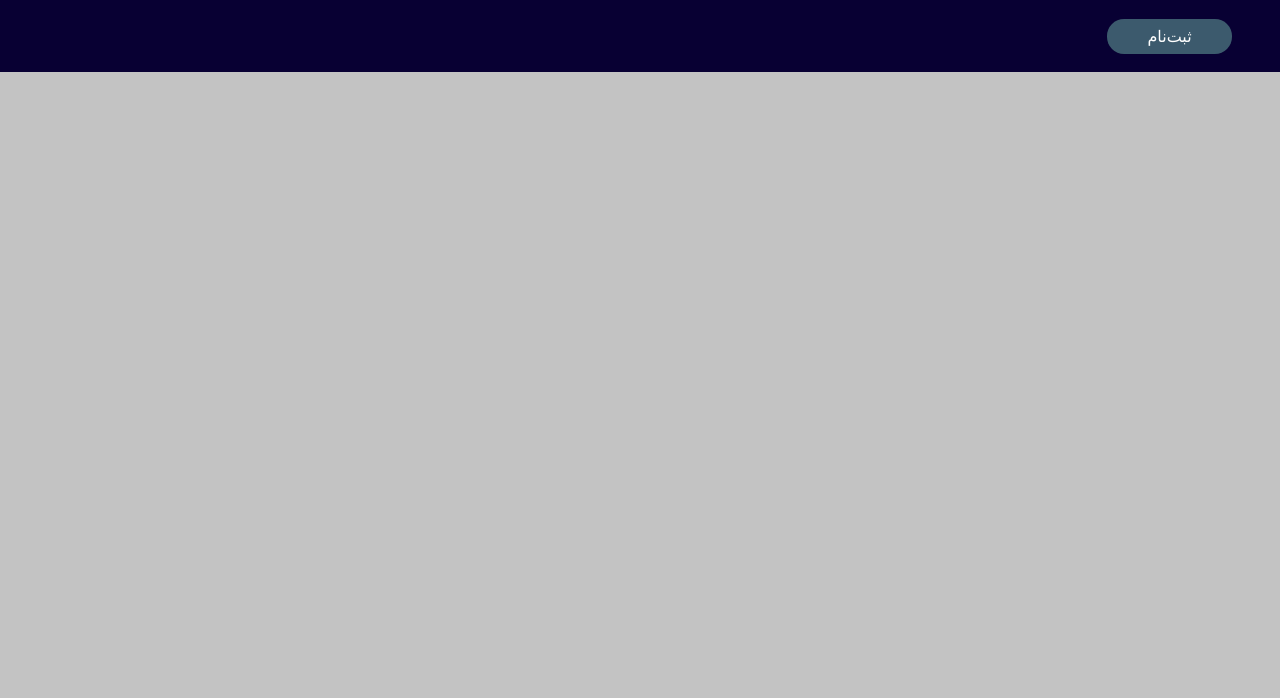
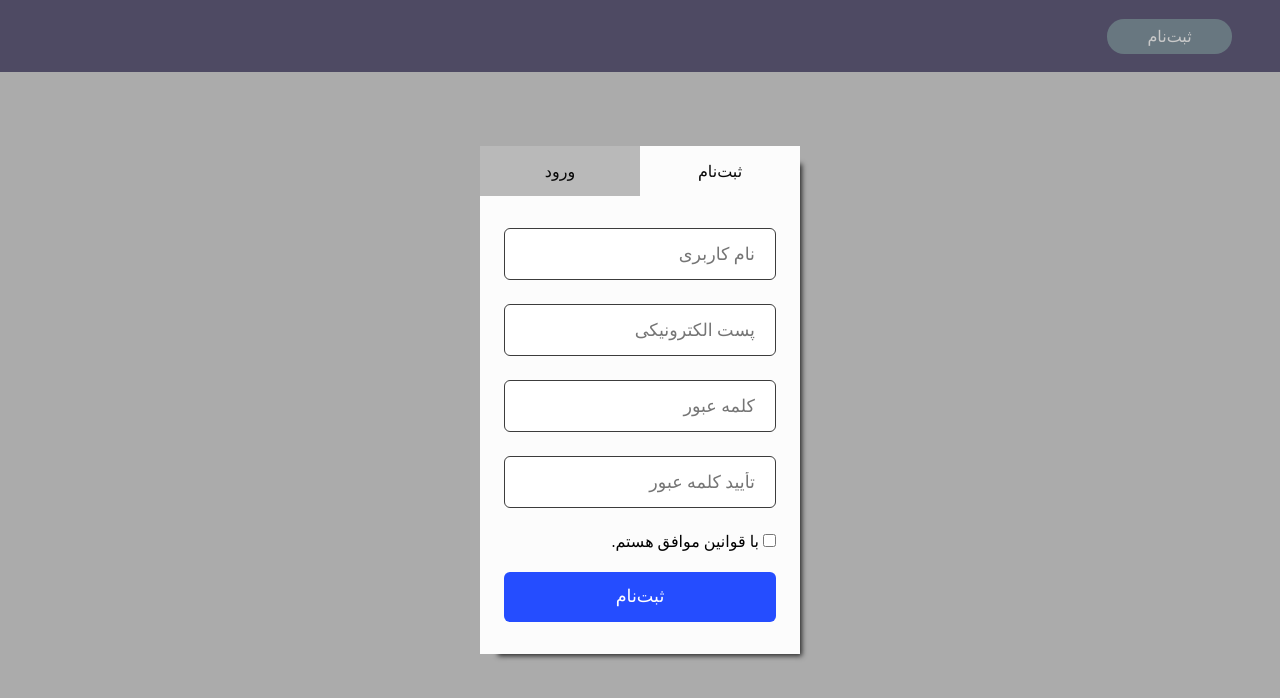
Before and after one commit to nabidam/sign-up-modal, a plain HTML site: page index.html in a window 1280 px wide. Drawn offline with nearby package versions, Linux system fonts and the light colour scheme; a web font is replaced by a local one.

Commit message:
add tabs to modal

```diff
--- a/index.html
+++ b/index.html
@@ -1,16 +1,19 @@
 <!DOCTYPE html>
 <html lang="en">
-
   <head>
-    <meta charset="UTF-8">
-    <meta name="viewport" content="width=device-width, initial-scale=1.0">
+    <meta charset="UTF-8" />
+    <meta name="viewport" content="width=device-width, initial-scale=1.0" />
     <title>Sign up</title>
 
     <!-- styles -->
-    <link rel="stylesheet" href="styles.css">
+    <link rel="stylesheet" href="styles.css" />
 
     <!-- font vazir -->
-    <link href='https://cdn.fontcdn.ir/Font/Persian/Vazir/Vazir.css' rel='stylesheet' type='text/css'>
+    <link
+      href="https://cdn.fontcdn.ir/Font/Persian/Vazir/Vazir.css"
+      rel="stylesheet"
+      type="text/css"
+    />
   </head>
 
   <body>
@@ -19,23 +22,81 @@
       <div class="modal-container">
         <div class="close-modal"></div>
         <div class="sign-up-modal">
+          <div class="modal-tabs">
+            <div class="modal-tab is-selected">
+              <a href="#" class="sign-up-tab" id="signup-tab">ثبت‌نام</a>
+            </div>
+            <div class="modal-tab">
+              <a href="#" class="login-tab" id="login-tab">ورود</a>
+            </div>
+          </div>
+          <div class="modal-context is-selected" id="signup-context">
             <form action="" class="sign-up-form">
-                    <input type="text" class="input-field" placeholder="پست الکترونیکی">
-                    <input type="password" class="input-field" placeholder="کلمه عبور">
+              <input type="text" class="input-field" placeholder="نام کاربری" />
+              <input
+                type="text"
+                class="input-field"
+                placeholder="پست الکترونیکی"
+              />
+              <input
+                type="password"
+                class="input-field"
+                placeholder="کلمه عبور"
+              />
+              <input
+                type="password"
+                class="input-field"
+                placeholder="تأیید کلمه عبور"
+              />
               <div class="agreement-check-container">
-                        <input type="checkbox" name="" id="agreement" class="agreement-checkbox">
-                        <label class="agreement-text" for="agreement">با قوانین موافق هستم.</label>
+                <input
+                  type="checkbox"
+                  name=""
+                  id="agreement"
+                  class="agreement-checkbox"
+                />
+                <label class="agreement-text" for="agreement"
+                  >با قوانین موافق هستم.</label
+                >
               </div>
               <button class="submit-btn">ثبت‌نام</button>
             </form>
           </div>
+          <div class="modal-context" id="login-context">
+            <form action="" class="login-form">
+              <input
+                type="text"
+                class="input-field"
+                placeholder="پست الکترونیکی"
+              />
+              <input
+                type="password"
+                class="input-field"
+                placeholder="کلمه عبور"
+              />
+              <div class="rememberme-container">
+                <input
+                  type="checkbox"
+                  name=""
+                  id="rememberme"
+                  class="rememberme-checkbox"
+                />
+                <label class="rememberme-text" for="rememberme"
+                  >مرا به خاطر بسپار.</label
+                >
+              </div>
+              <button class="submit-btn">ورود</button>
+            </form>
+          </div>
+        </div>
       </div>
     </header>
 
-    <script src="https://code.jquery.com/jquery-3.5.1.min.js"
-        integrity="sha256-9/aliU8dGd2tb6OSsuzixeV4y/faTqgFtohetphbbj0=" crossorigin="anonymous"></script>
+    <script
+      src="https://code.jquery.com/jquery-3.5.1.min.js"
+      integrity="sha256-9/aliU8dGd2tb6OSsuzixeV4y/faTqgFtohetphbbj0="
+      crossorigin="anonymous"
+    ></script>
     <script src="scripts.js"></script>
-
   </body>
-
 </html>
--- a/scripts.js
+++ b/scripts.js
@@ -8,4 +8,28 @@ jQuery(document).ready(function ($) {
       $(".modal-container").hide();
     }
   });
+
+  $(".modal-tab").on("click", function () {
+    // console.log(this);
+    var this_id = $(this).children("a").attr("id");
+    switch (this_id) {
+      case "login-tab":
+        $("#login-tab").parent().addClass("is-selected");
+        $("#signup-tab").parent().removeClass("is-selected");
+
+        $("#login-context").addClass("is-selected");
+        $("#signup-context").removeClass("is-selected");
+        break;
+      case "signup-tab":
+        $("#login-tab").parent().removeClass("is-selected");
+        $("#signup-tab").parent().addClass("is-selected");
+
+        $("#login-context").removeClass("is-selected");
+        $("#signup-context").addClass("is-selected");
+        break;
+      default:
+        break;
+    }
+    console.log(this_id);
+  });
 });
--- a/styles.css
+++ b/styles.css
@@ -42,14 +42,14 @@ header {
 }
 
 .modal-container {
-    display: none;
+    /* display: none; */
     position: absolute;
     top: 0;
     right: 0;
     background-color: rgba(147, 147, 147, 0.5);
     width: 100%;
     height: 100%;
-    /* display: flex; */
+    display: flex;
     justify-content: center;
     align-items: center;
 }
@@ -66,8 +66,8 @@ header {
     z-index: 10;
     display: block;
     width: 320px;
-    height: 320px;
-    padding: 2rem 1.5rem;
+    /* height: 360px; */
+    /* padding: 2rem 1.5rem; */
     background-color: #fcfcfc;
     border-radius: 5px;
     -webkit-box-shadow: 10px 10px 5px -8px rgba(0, 0, 0, 0.75);
@@ -75,7 +75,64 @@ header {
     box-shadow: 10px 10px 5px -8px rgba(0, 0, 0, 0.75);
 }
 
-.sign-up-form {
+.modal-tabs {
+    display: flex;
+    flex-direction: row;
+    justify-content: center;
+    align-items: center;
+    width: 100%;
+    height: 50px;
+}
+
+.modal-tab {
+    display: flex;
+    align-items: center;
+    justify-content: center;
+    width: 50%;
+    height: 100%;
+    background-color: #b9b9b9;
+    color: #0f0f0f;
+}
+
+.modal-tab a {
+    width: 100%;
+    height: 100%;
+    text-align: center;
+    align-items: center;
+    justify-content: center;
+    display: flex;
+    text-decoration: none;
+    color: #080808;
+    transition: 0.2s all linear;
+}
+
+.modal-tab:first-child {
+    /* border-left: 1px solid #080808; */
+}
+
+.modal-tab a:hover {
+    background-color: #a3a3a3;
+    color: #fff;
+}
+
+.is-selected {
+    background-color: #fcfcfc;
+}
+
+.is-selected a {
+    color: #080808;
+}
+
+.modal-context {
+    display: none;
+    padding: 2rem 1.5rem;
+}
+
+.modal-context.is-selected {
+    display: block;
+}
+
+.modal-context>form {
     display: flex;
     flex-direction: column;
     justify-content: space-evenly;
@@ -89,6 +146,12 @@ header {
     padding: 0px 20px;
     font-size: 1.1rem;
     color: #5f5f5f;
+    margin-bottom: 1.5rem;
+}
+
+.agreement-check-container,
+.rememberme-container {
+    margin-bottom: 1.3rem;
 }
 
 .submit-btn {
```
Lines whose indentation alone changed are shown as unchanged.
